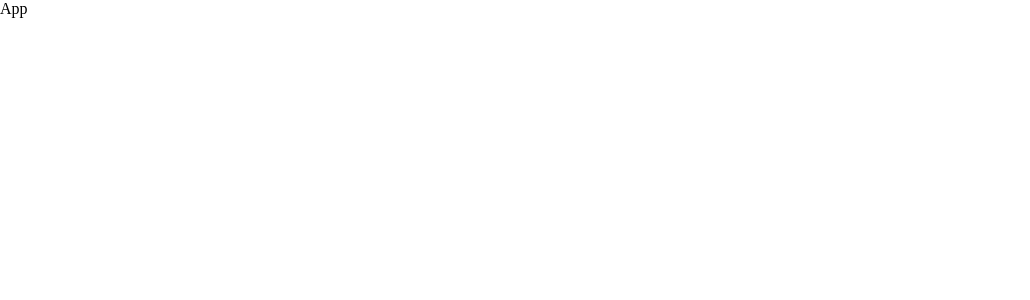
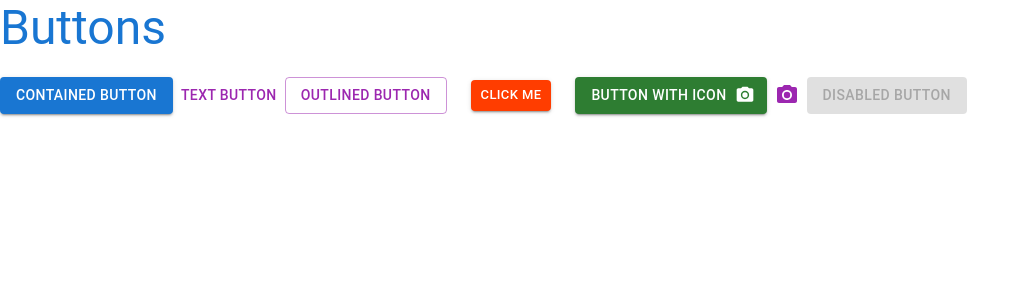
Before and after one commit to hxncodes/React-MUI, a React (Vite) app: page / in a window 1280 px wide. Shown: the top 300 px of the page, without its empty margins (0-1030 px from the left). Built offline with nearby package versions, Linux system fonts and the light colour scheme.

Commit message:
Buttons with sx props

```diff
--- /dev/null
+++ b/Pages/Btns.jsx
@@ -0,0 +1,21 @@
+import React from 'react'
+import { Typography, Button, IconButton } from '@mui/material'
+import PhotoCamera from '@mui/icons-material/PhotoCamera'
+
+function Btns() {
+  return (
+    <>
+      <Typography variant="h3" component="h5" color="primary">Buttons</Typography>
+      <Button variant="contained" color="primary">Contained Button</Button>
+      <Button variant="text" color="secondary">Text Button</Button>
+      <Button variant="outlined" color="secondary">Outlined Button</Button>
+      <Button variant="contained" size="small" sx={{ margin: 3, backgroundColor: '#ff3d00', '&:hover': { backgroundColor: "#832561" } }} onClick={() => alert('I am small Button with sx props')}>Click Me</Button>
+      <Button variant="contained" color="success" endIcon={<PhotoCamera />}>Button with Icon</Button>
+      <IconButton color="secondary" component="span"><PhotoCamera /></IconButton>
+      <Button variant="contained" disabled>Disabled Button</Button>
+
+    </>
+  )
+}
+
+export default Btns
--- a/src/App.jsx
+++ b/src/App.jsx
@@ -1,8 +1,11 @@
 import React from 'react'
+import Btns from '../Pages/Btns'
 
 function App() {
   return (
-    <div>App</div>
+    <>
+      <Btns />
+    </>
   )
 }
 
```
